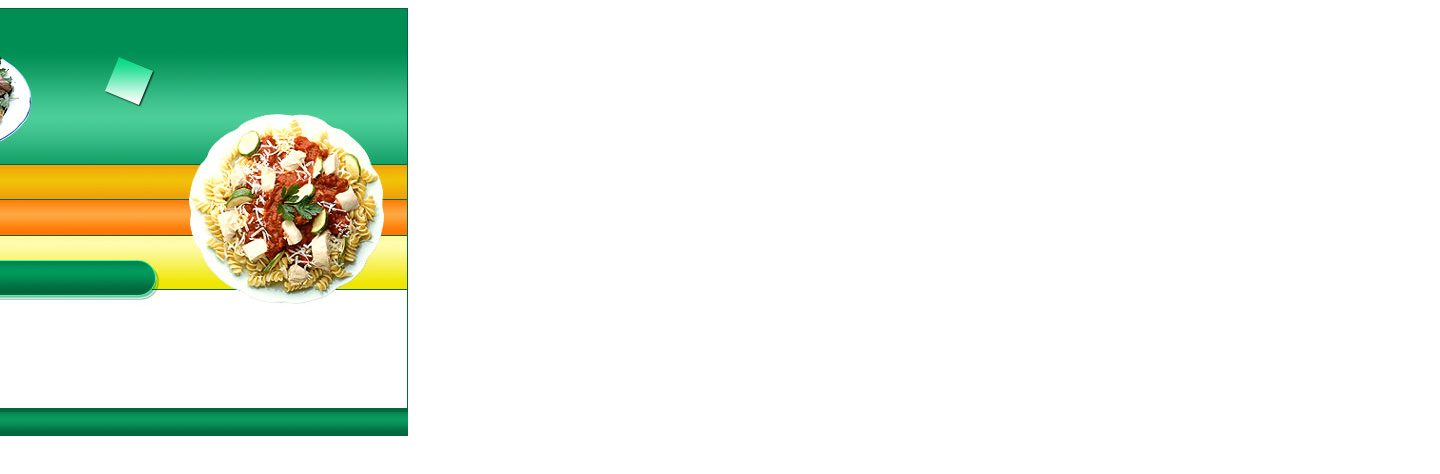
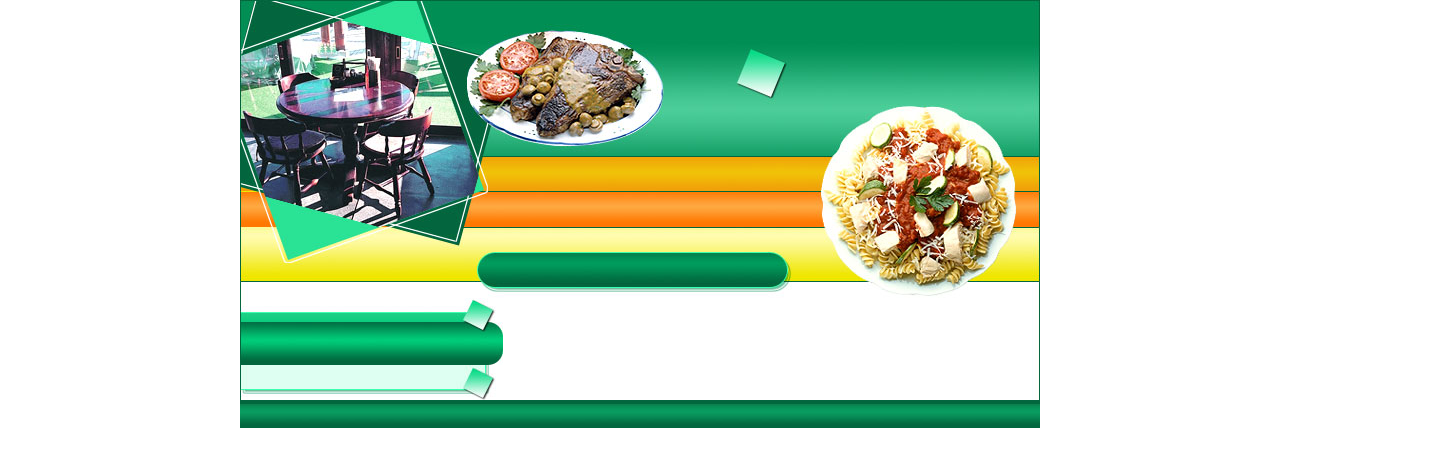
Before and after one commit to mifune69/html_lab7, a plain HTML site: page index.html in a window 1280 px wide. Shown: the whole page, 1440 px wide, since content can reach past the window. Drawn offline with Linux system fonts and the light colour scheme.

Commit message:
блочная верстка (II)

```diff
--- a/css/style.css
+++ b/css/style.css
@@ -1,3 +1,9 @@
+body{
+ width:800px;
+ padding-left:50%;
+ margin:0px;
+}
+
 #main{
  width:800px;
  margin-left:-400px;
```
